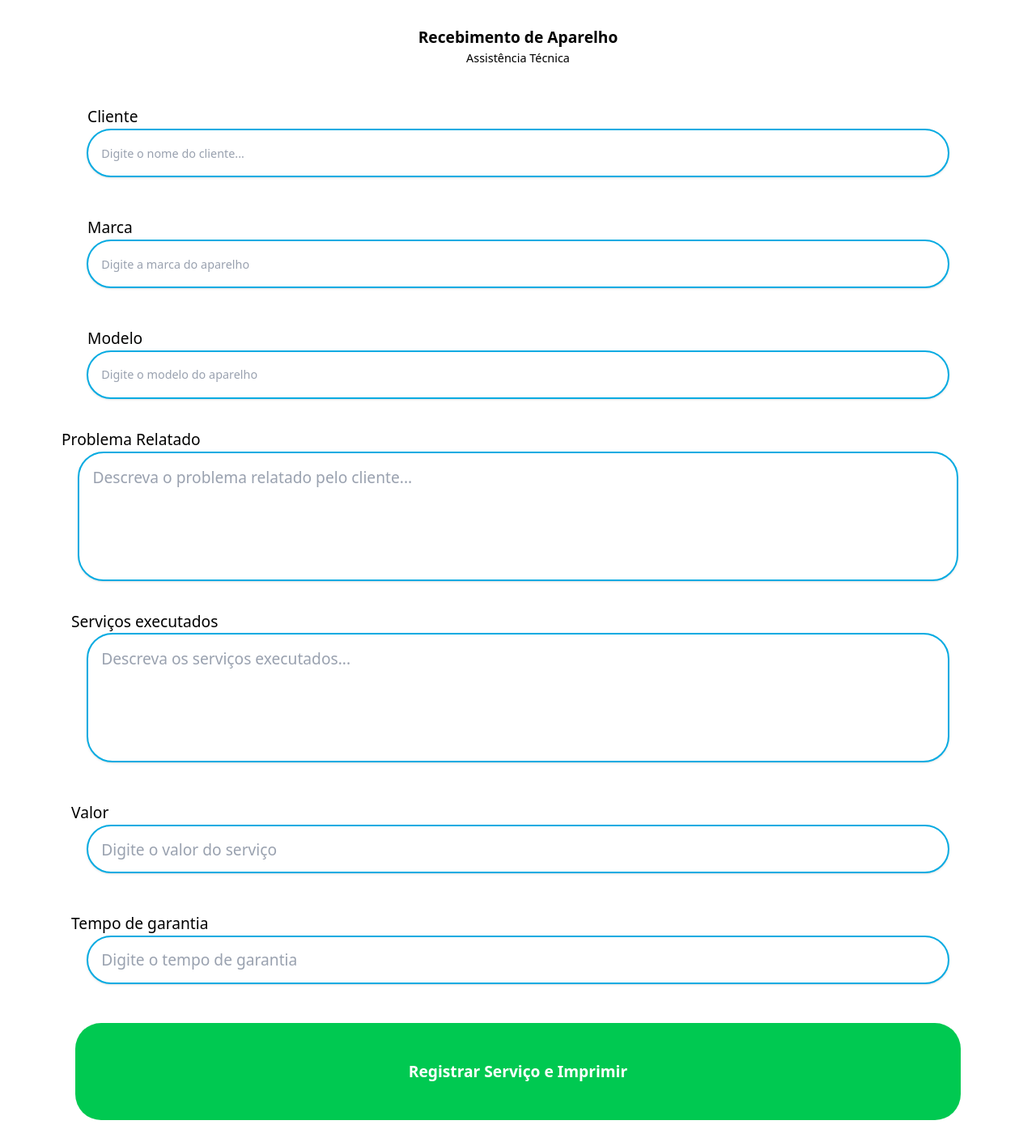
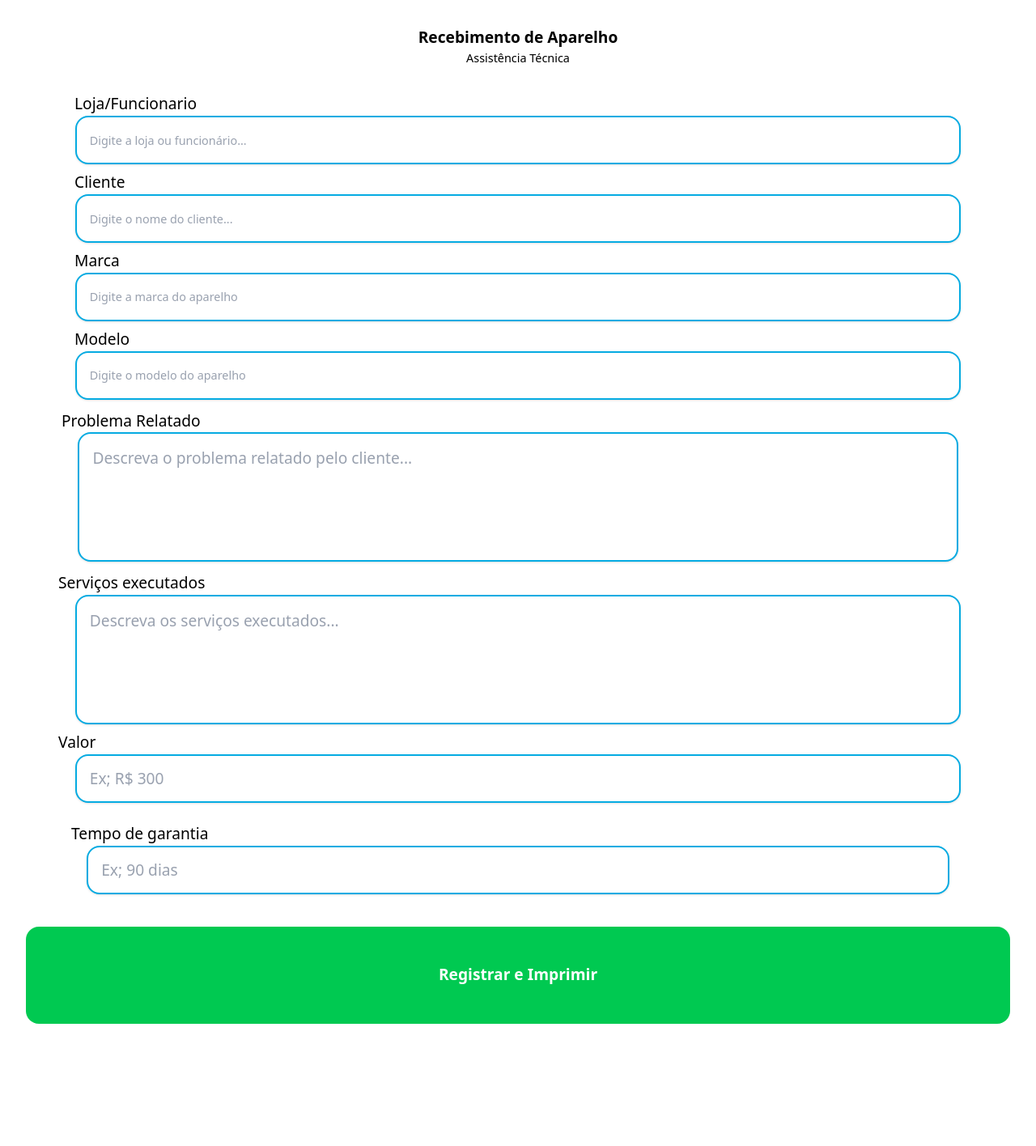
Before and after one commit to Didigos/ordem-de-servico, a React app in the folder frontend/: page /select-receive in a window 1280 px wide. Shown: the top 1416 px of the page at 81% size. After the commit the page ends 1297 px from the top, so only its background shows below. Built offline with nearby package versions, Linux system fonts and the light colour scheme; the HTML template or start-up script is replaced by a standard one.

Commit message:
adiciona campo de loja ao formulário de recebimento e ajusta layout dos elementos

```diff
--- a/frontend/src/components/receiveForm/ReceiveForm.tsx
+++ b/frontend/src/components/receiveForm/ReceiveForm.tsx
@@ -4,6 +4,7 @@ type TypeForm = {
     client: string,
     brand: string,
     model: string,
+    store: string,
     reportedProblem: string,
     performedServices: string,
     price: string,
@@ -29,41 +30,54 @@ const ReceiveForm = () => {
                 <span className="text-[0.9rem]">Assistência Técnica</span>
             </header>
 
-            <form className="flex items-center justify-center flex-col p-4 gap-4 w-full">
-                <div className="flex items-center justify-center flex-col w-full p-4">
+            <form className="flex items-center justify-center flex-col gap-2 p-4 w-full">
+                <div className="flex items-center justify-center flex-col w-full">
+                    <label
+                        className="text-[1.2rem] w-full ml-30"
+                        htmlFor="client">Loja/Funcionario </label>
+                    <input
+                        {...register("store")}
+                        className="outline-none border-2 border-[#05ABE2] focus:border-green-500 transition-colors
+                        duration-200 w-[90%] h-15 rounded-2xl p-4 shadow-sm focus:shadow-md bg-white
+                         placeholder-gray-400 text-[0.9rem]"
+                        type="text"
+                        placeholder="Digite a loja ou funcionário..."
+                    />
+                </div>
+                <div className="flex items-center justify-center flex-col w-full">
                     <label
                         className="text-[1.2rem] w-full ml-30"
                         htmlFor="client">Cliente </label>
                     <input
                         {...register("client")}
                         className="outline-none border-2 border-[#05ABE2] focus:border-green-500 transition-colors
-                        duration-200 w-[90%] h-15 rounded-4xl p-4 shadow-sm focus:shadow-md bg-white
+                        duration-200 w-[90%] h-15 rounded-2xl p-4 shadow-sm focus:shadow-md bg-white
                          placeholder-gray-400 text-[0.9rem]"
                         type="text"
                         placeholder="Digite o nome do cliente..."
                     />
                 </div>
-                <div className="flex items-center justify-center flex-col w-full p-4">
+                <div className="flex items-center justify-center flex-col w-full">
                     <label
                         className="text-[1.2rem] w-full ml-30"
                         htmlFor="client">Marca </label>
                     <input
                         {...register("brand")}
                         className="outline-none border-2 border-[#05ABE2] focus:border-green-500 transition-colors
-                        duration-200 w-[90%] h-15 rounded-4xl p-4 shadow-sm focus:shadow-md bg-white
+                        duration-200 w-[90%] h-15 rounded-2xl p-4 shadow-sm focus:shadow-md bg-white
                          placeholder-gray-400 text-[0.9rem]"
                         type="text"
                         placeholder="Digite a marca do aparelho"
                     />
                 </div>
-                <div className="flex items-center justify-center flex-col w-full p-4">
+                <div className="flex items-center justify-center flex-col w-full">
                     <label
                         className="text-[1.2rem] w-full ml-30"
                         htmlFor="client">Modelo </label>
                     <input
                         {...register("model")}
                         className="outline-none border-2 border-[#05ABE2] focus:border-green-500 transition-colors
-                        duration-200 w-[90%] h-15 rounded-4xl p-4 shadow-sm focus:shadow-md bg-white
+                        duration-200 w-[90%] h-15 rounded-2xl p-4 shadow-sm focus:shadow-md bg-white
                          placeholder-gray-400 text-[0.9rem]"
                         type="text"
                         placeholder="Digite o modelo do aparelho"
@@ -76,35 +90,35 @@ const ReceiveForm = () => {
                     <textarea
                         {...register("reportedProblem")}
                         className="outline-none border-2 border-[#05ABE2] focus:border-green-500 transition-colors
-                        duration-200 w-[90%] h-40 rounded-4xl p-4 shadow-sm focus:shadow-md bg-white
+                        duration-200 w-[90%] h-40 rounded-2xl p-4 shadow-sm focus:shadow-md bg-white
                          placeholder-gray-400 text-[1.2rem] resize-none"
                         placeholder="Descreva o problema relatado pelo cliente..."
                         name="problem" id="problem"></textarea>
                 </div>
-                <div className="flex items-center justify-center flex-col w-full p-4">
+                <div className="flex items-center justify-center flex-col w-full">
                     <label
                         className="text-[1.2rem] w-full ml-20"
                         htmlFor="problem">Serviços executados</label>
                     <textarea
                         {...register("performedServices")}
                         className="outline-none border-2 border-[#05ABE2] focus:border-green-500 transition-colors
-                        duration-200 w-[90%] h-40 rounded-4xl p-4 shadow-sm focus:shadow-md bg-white
+                        duration-200 w-[90%] h-40 rounded-2xl p-4 shadow-sm focus:shadow-md bg-white
                          placeholder-gray-400 text-[1.2rem] resize-none"
                         placeholder="Descreva os serviços executados..."
                         name="problem" id="problem"></textarea>
                 </div>
 
-                <div className="flex items-center justify-center flex-col w-full p-4">
+                <div className="flex items-center justify-center flex-col w-full">
                     <label
                         className="text-[1.2rem] w-full ml-20"
                         htmlFor="client">Valor </label>
                     <input
                         {...register("price")}
                         className="outline-none border-2 border-[#05ABE2] focus:border-green-500 transition-colors
-                        duration-200 w-[90%] h-15 rounded-4xl p-4 shadow-sm focus:shadow-md bg-white
+                        duration-200 w-[90%] h-15 rounded-2xl p-4 shadow-sm focus:shadow-md bg-white
                          placeholder-gray-400 text-[1.2rem]"
                         type="number"
-                        placeholder="Digite o valor do serviço"
+                        placeholder="Ex; R$ 300"
                     />
                 </div>
                 <div className="flex items-center justify-center flex-col w-full p-4">
@@ -114,16 +128,16 @@ const ReceiveForm = () => {
                     <input
                         {...register("warrantyPeriod")}
                         className="outline-none border-2 border-[#05ABE2] focus:border-green-500 transition-colors
-                        duration-200 w-[90%] h-15 rounded-4xl p-4 shadow-sm focus:shadow-md bg-white
+                        duration-200 w-[90%] h-15 rounded-2xl p-4 shadow-sm focus:shadow-md bg-white
                          placeholder-gray-400 text-[1.2rem]"
                         type="number"
-                        placeholder="Digite o tempo de garantia"
+                        placeholder="Ex; 90 dias"
                     />
                 </div>
                 <button
-                    className="w-[90%] h-30 bg-green-500 hover:bg-green-600 transition-colors duration-200
-                     rounded-4xl text-white text-[1.2rem] font-bold mt-4"
-                    type="submit">Registrar Serviço e Imprimir</button>
+                    className="w-full h-30 bg-green-500 hover:bg-green-600 transition-colors duration-200
+                     rounded-2xl text-white text-[1.2rem] font-bold mt-4"
+                    type="submit">Registrar e Imprimir</button>
 
             </form>
         </main>
--- a/frontend/src/pages/Orders/Orders.tsx
+++ b/frontend/src/pages/Orders/Orders.tsx
@@ -15,9 +15,9 @@ const Orders = () => {
                     type="search" name="search" id="search" />
                 </section>
                 <ul className="w-full">
-                    <li className="flex items-center gap-1 p-1">
+                    <li className="flex items-center gap-1">
                         <div className="flex bg-[#D9D9D9] flex-1 h-20 justify-between items-center p-2 rounded-2xl">
-                            <div className=" w-[60%] flex flex-col text-[0.8rem] p-1">
+                            <div className=" w-[65%] flex flex-col text-[0.8rem] p-1">
                                 <span className="font-bold text-[0.9rem]">OS: 12345</span>
                                 <span>Cliente: Diego Pires Gomes</span>
                                 <span>Telefone: (28) 98116-8141</span>
```
